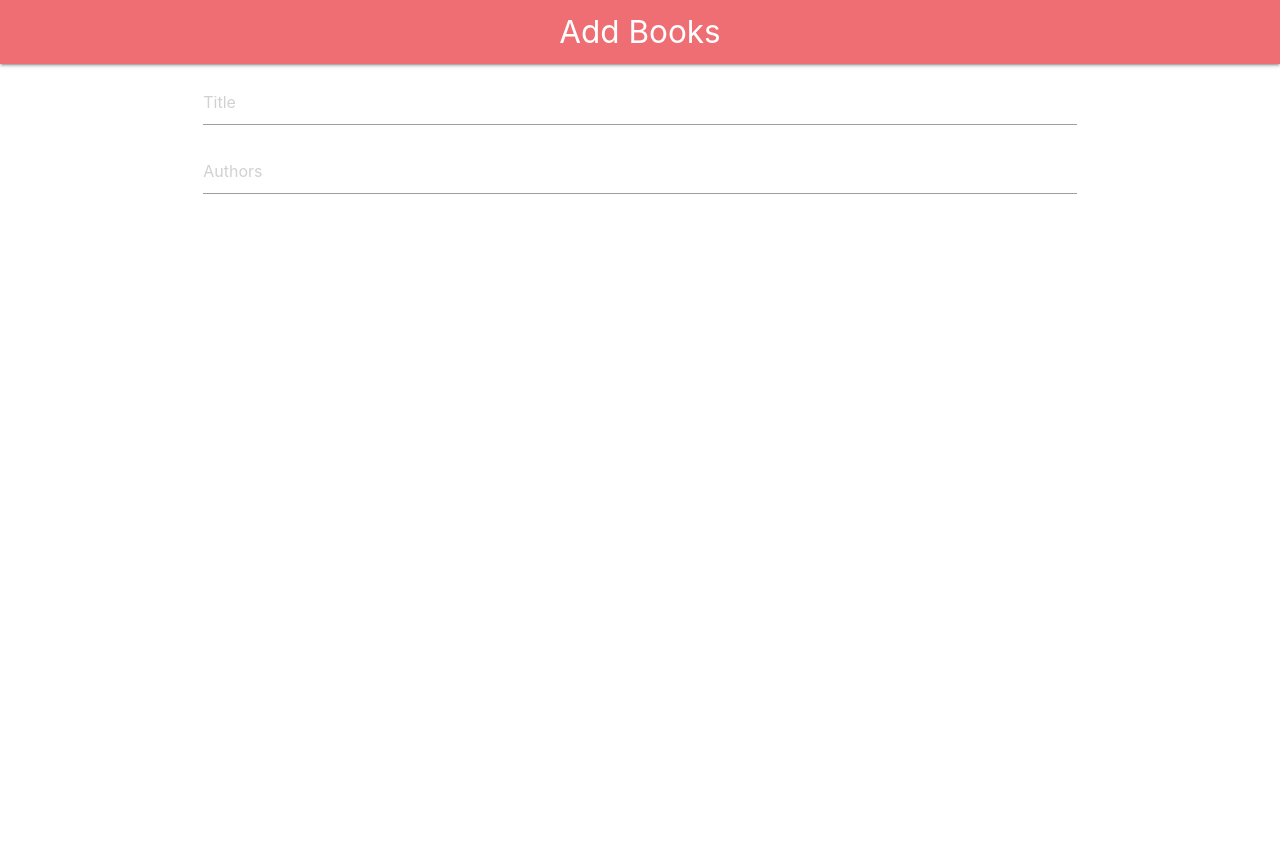
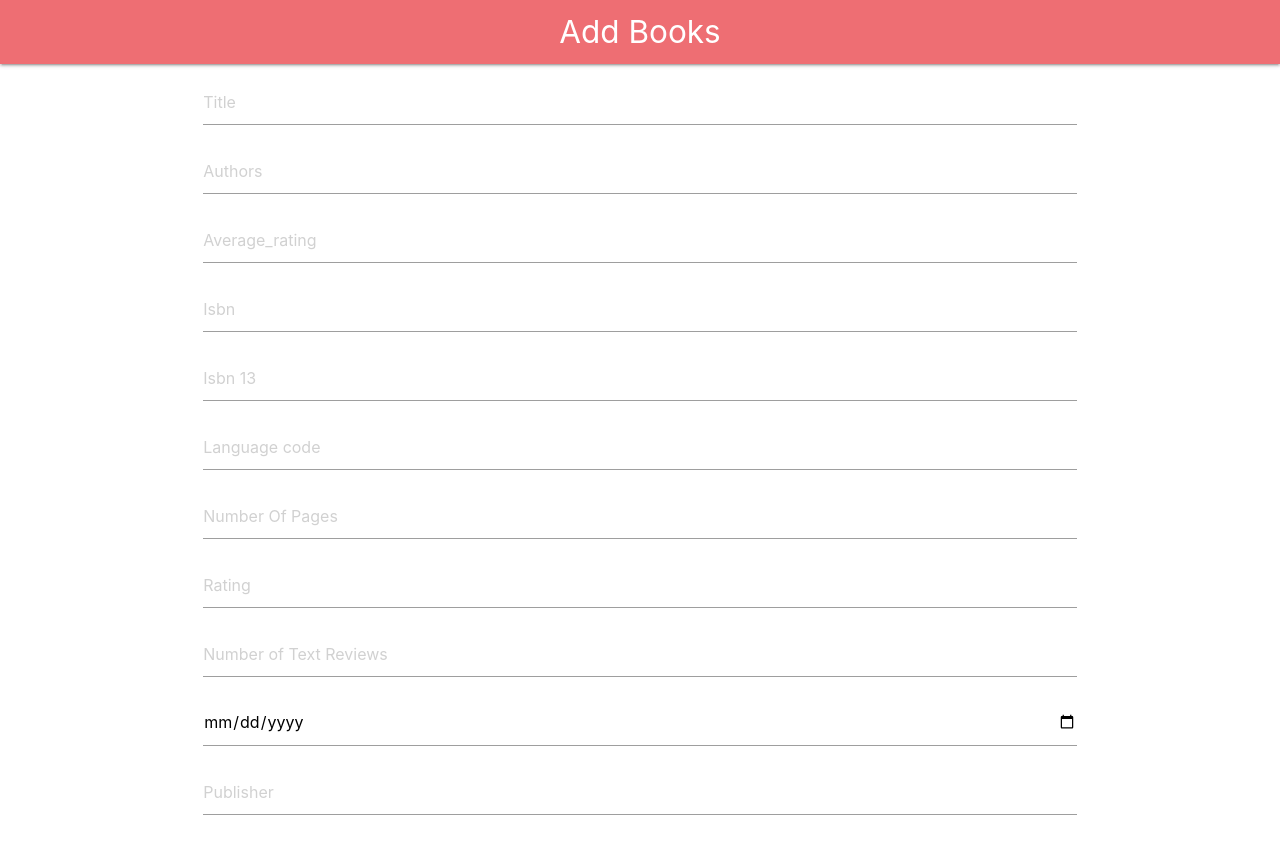
Before and after one commit to akshaystacks8080/simplybooks, an Electron app: page src/addBook.html in a window 1280 px wide. Before the commit the page ends 800 px from the top, so only its background shows below. Drawn offline with nearby package versions, Linux system fonts and the light colour scheme.

Commit message:
addBook : added form inputs to add book

```diff
--- a/src/addBook.html
+++ b/src/addBook.html
@@ -21,6 +21,46 @@
           <div class="input-field">
             <input placeholder="Authors" id="authors" type="text" />
           </div>
+          <div class="input-field">
+            <input
+              placeholder="Average_rating"
+              id="average_rating"
+              type="number"
+            />
+          </div>
+          <div class="input-field">
+            <input placeholder="Isbn" id="isbn" type="text" />
+          </div>
+          <div class="input-field">
+            <input placeholder="Isbn 13" id="isbn_13" type="text" />
+          </div>
+          <div class="input-field">
+            <input placeholder="Language code" id="language_code" type="text" />
+          </div>
+          <div class="input-field">
+            <input placeholder="Number Of Pages" id="num_pages" type="number" />
+          </div>
+          <div class="input-field">
+            <input placeholder="Rating" id="rating_count" type="number" />
+          </div>
+          <div class="input-field">
+            <input
+              placeholder="Number of Text Reviews"
+              id="text_reviews_count"
+              type="number"
+            />
+          </div>
+          <div class="input-field">
+            <input
+              class="datepicker"
+              placeholder="Publication Date"
+              id="publication_date"
+              type="date"
+            />
+          </div>
+          <div class="input-field">
+            <input placeholder="Publisher" id="publisher" type="text" />
+          </div>
         </form>
       </div>
     </div>
```
